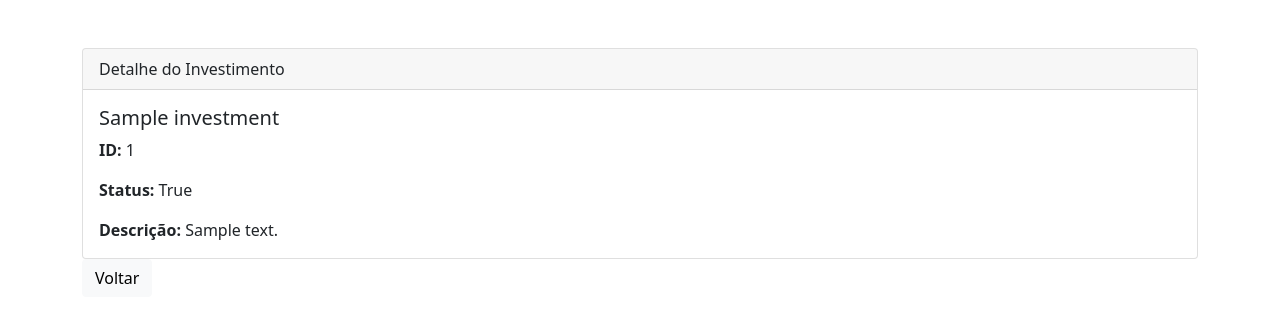
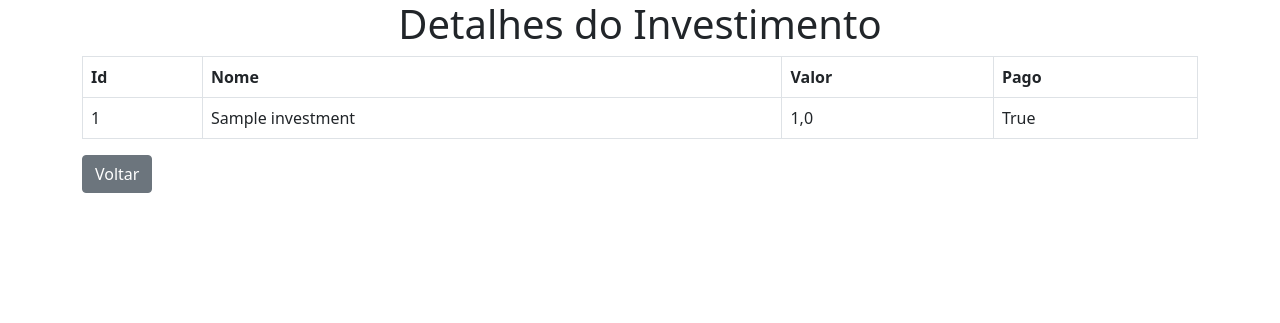
Before and after one commit to ricardoramospereira/FINASS, a Django app: page /investment/1/ in a window 1280 px wide. Shown: the top 323 px of the page. Run offline with Django 4.2, Linux system fonts and the light colour scheme; tables that the repository leaves empty hold one stand-in row (values such as "Sample post").

Commit message:
crud investiment

```diff
--- a/core/settings.py
+++ b/core/settings.py
@@ -39,6 +39,9 @@ INSTALLED_APPS = [
     "django.contrib.sessions",
     "django.contrib.messages",
     "django.contrib.staticfiles",
+    #library
+    "crispy_forms",
+    "crispy_bootstrap5",
     #my apps
     "users",
     "dashboard",
@@ -122,6 +125,9 @@ STATICFILES_DIRS = [
 MEDIA_URL = "/media/"
 MEDIA_ROOT = BASE_DIR / "media/"
 
+CRISPY_ALLOWED_TEMPLATE_PACKS = 'bootstrap5'
+CRISPY_TEMPLATE_PACK = 'bootstrap5'
+
 # Default primary key field type
 # https://docs.djangoproject.com/en/4.2/ref/settings/#default-auto-field
 
--- a/investments/forms.py
+++ b/investments/forms.py
@@ -1,7 +1,13 @@
 from django.forms import ModelForm
 from .models import Investment
+from django import forms
 
 class InvestmentForm(ModelForm):
     class Meta:
         model = Investment
         fields = '__all__'
+        widgets = {
+            'name': forms.TextInput(attrs={'required': 'required'}),
+            'value': forms.TextInput(attrs={'required': 'required'}),
+            # Adicione outros campos aqui, se necessário
+        }
--- a/investments/templates/investments/detail_investment.html
+++ b/investments/templates/investments/detail_investment.html
@@ -2,20 +2,24 @@
 
 
 {% block 'content' %}
-<div class="container mt-5">
-    <div class="card">
-        <div class="card-header">
-            Detalhe do Investimento
-        </div>
-        <div class="card-body">
-            <h5 class="card-title">{{ detail.name }}</h5>
-            <p class="card-text"><strong>ID:</strong> {{ detail.id }}</p>
-            <p class="card-text"><strong>Status:</strong> {{ detail.status }}</p>
-            <p class="card-text"><strong>Descrição:</strong> {{ detail.description }}</p>
-            <!-- Adicione mais campos aqui conforme necessário -->
-        </div>
-    </div>
+<h1 style="text-align: center;">Detalhes do Investimento</h1>
+<div class="container">
+    <table class="table table-hover table-bordered">
+        <tr>
+            <th>Id</th>
+            <th>Nome</th>
+            <th>Valor</th>
+            <th>Pago</th>
+        </tr>
+        <tr>
+            <td>{{ detail.id }}</td>
+            <td>{{ detail.name }}</td>
+            <td>{{ detail.value }}</td>
+            <td>{{ detail.status }}</td>
+        </tr>
+    </table>
 
-    <a href="{% url 'investment' %}"><button type="button" class="btn btn-light">Voltar</button></a>
+    <a href="{% url 'investment' %}"><button type="button" class="btn btn-secondary">Voltar</button></a>
 </div>
+
 {% endblock %}
--- a/investments/urls.py
+++ b/investments/urls.py
@@ -6,4 +6,5 @@ urlpatterns = [
     path('new_investment/', views.new_investment, name='new_investment'),
     path('<int:id>/', views.detail_investment, name='detail_investment'),
     path('new_investment/<int:id>', views.edit, name='edit'),
+    path('<int:id>', views.delete, name='delete'),
 ]
--- a/investments/views.py
+++ b/investments/views.py
@@ -58,3 +58,9 @@ def edit(request, id):
             form.save()
             messages.add_message(request, constants.SUCCESS, 'Investimento atualizado com sucesso')
         return redirect('investment')
+
+def delete(request, id):
+    investment = Investment.objects.get(id=id)
+    investment.delete()
+    messages.add_message(request, constants.SUCCESS, 'Investimento excluido com sucesso')
+    return redirect('investment')
```
Also changed, not shown: investments/templates/investments/investment.html (+5 -5 lines), investments/templates/investments/new_investment.html (+18 -6 lines), db.sqlite.
